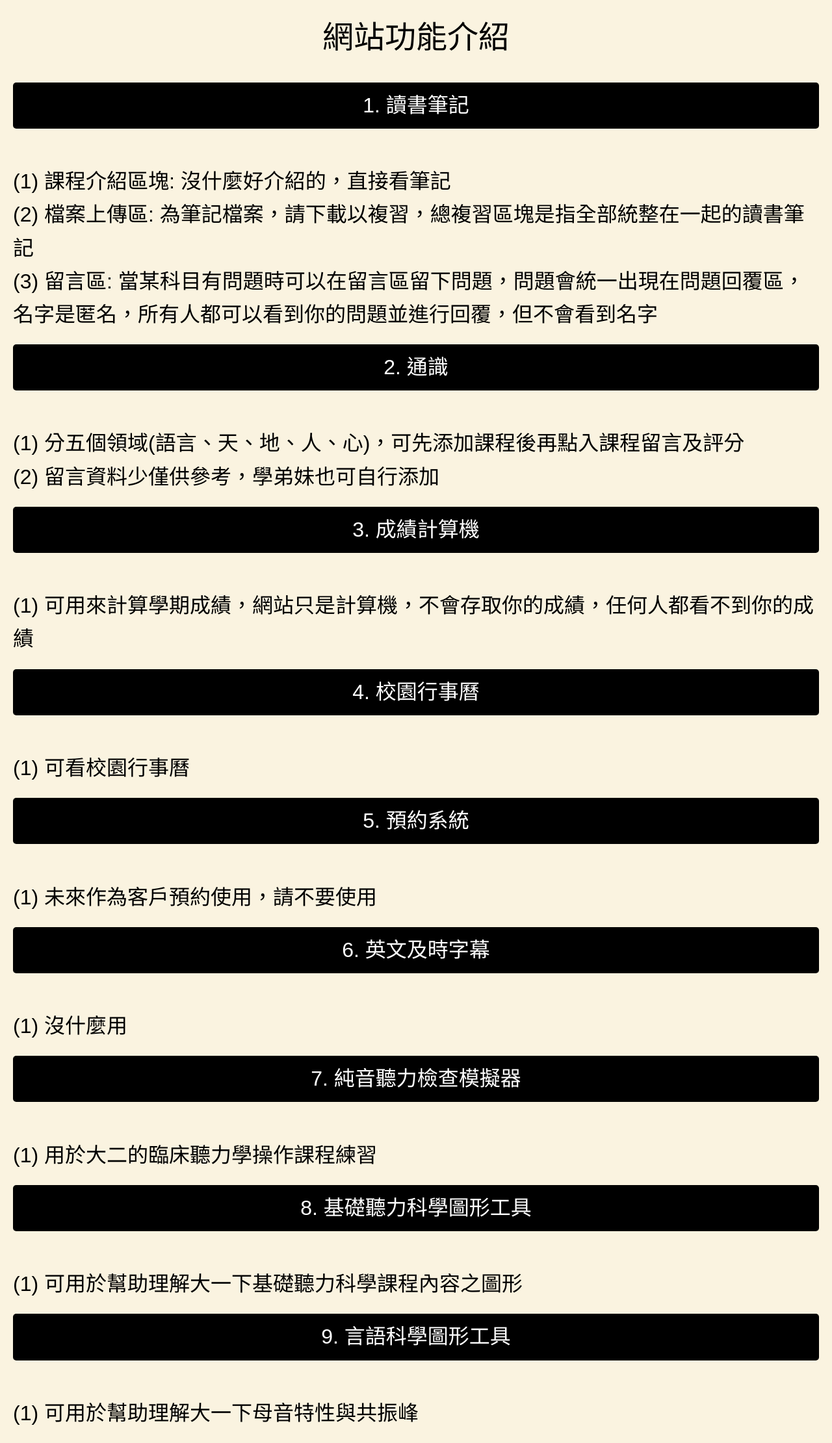
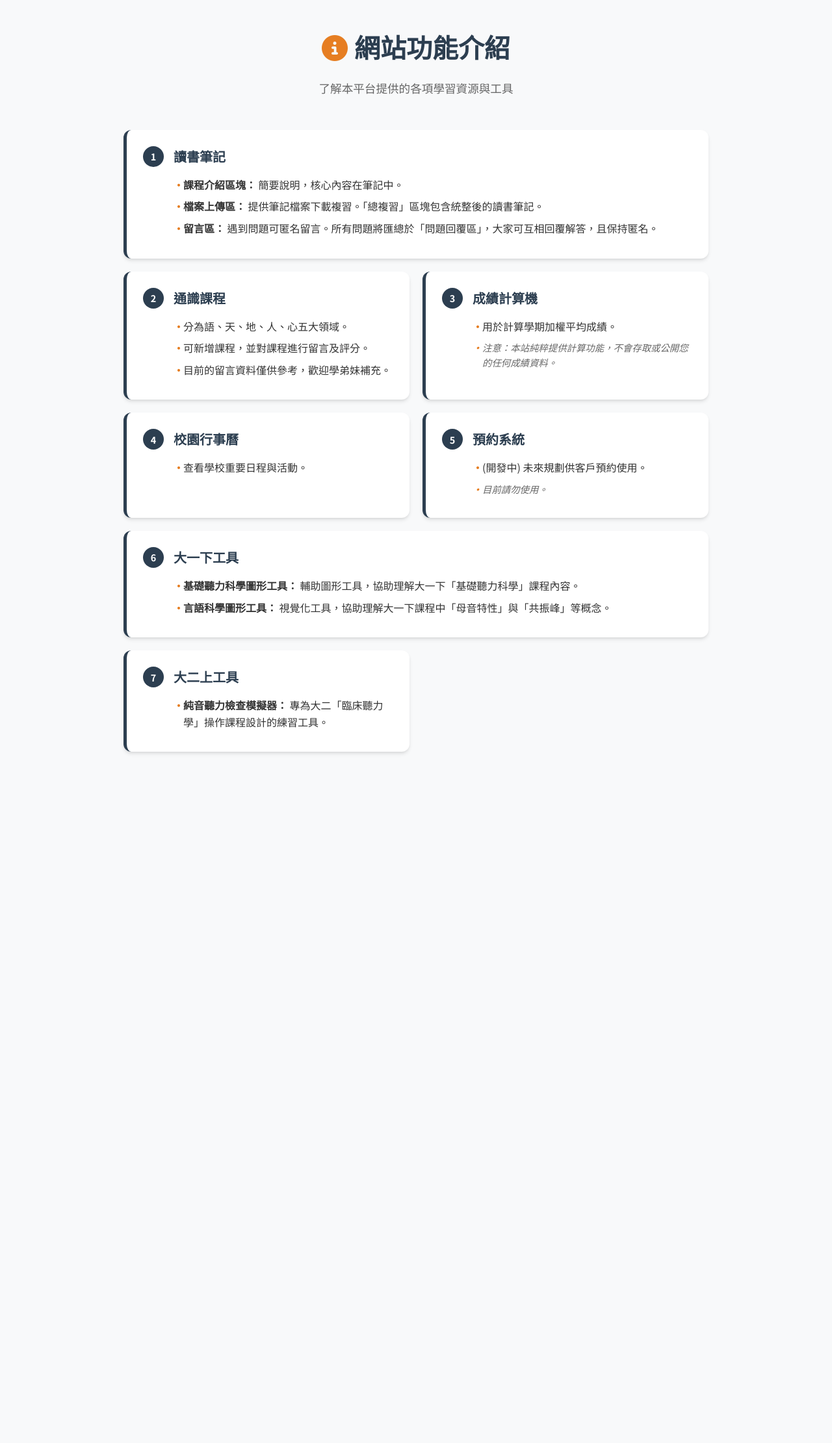
Before and after one commit to bensoncheng1118-coder/my-backend1, a Flask app: page /teach in a window 1280 px wide. Shown: the whole page at 65% size. After the commit the page ends 1160 px from the top, so only its background shows below. Run offline with Flask 3, Linux system fonts and the light colour scheme; data that the repository does not hold is empty; some libraries are stand-ins or nearby versions.

Commit message:
Update teach.html

```diff
--- a/templates/teach.html
+++ b/templates/teach.html
@@ -1,95 +1,263 @@
 <!DOCTYPE html>
 <html lang="zh-Hant">
+
 <head>
   <meta charset="UTF-8">
   <meta name="viewport" content="width=device-width, initial-scale=1.0">
   <title>網站功能介紹</title>
+  <link rel="preconnect" href="https://fonts.googleapis.com">
+  <link rel="preconnect" href="https://fonts.gstatic.com" crossorigin>
+  <link href="https://fonts.googleapis.com/css2?family=Noto+Sans+TC:wght@400;500;700&display=swap" rel="stylesheet">
+  <link rel="stylesheet" href="https://cdnjs.cloudflare.com/ajax/libs/font-awesome/6.4.0/css/all.min.css">
   <style>
-  body {
-    font-family: Arial, sans-serif;
-    line-height: 1.6;
-    margin: 20px;
-    background:#faf3e0;
+    :root {
+      --primary-color: #2c3e50;
+      --accent-color: #e67e22;
+      --bg-color: #f8f9fa;
+      --card-bg: #ffffff;
+      --text-color: #333;
+      --text-muted: #666;
+      --radius: 12px;
+      --shadow: 0 4px 6px -1px rgba(0, 0, 0, 0.1), 0 2px 4px -1px rgba(0, 0, 0, 0.06);
     }
 
-  /* 頁面最上方標題 */
-  .main-title {
-    font-size: 48px;        /* 最大字體 */
-    text-align: center;     /* 置中 */
-    margin-bottom: 30px;
+    body {
+      font-family: 'Noto Sans TC', sans-serif;
+      line-height: 1.6;
+      margin: 0;
+      padding: 0;
+      background-color: var(--bg-color);
+      color: var(--text-color);
     }
 
-  /* 功能標題 */
-  .feature-title {
-    font-size: 32px;           /* 大字體 */
-    text-align: center;        /* 置中 */
-    background-color: black;   /* 標題背景黑色 */
-    color: white;              /* 標題文字白色 */
-    padding: 10px;
-    margin: 15px 0 5px 0;
-    border-radius: 5px;
+    .container {
+      max-width: 900px;
+      margin: 40px auto;
+      padding: 0 20px;
     }
 
-  /* 功能內容 */
+    .header {
+      text-align: center;
+      margin-bottom: 50px;
+    }
+
+    .header h1 {
+      font-size: 2.5rem;
+      color: var(--primary-color);
+      margin-bottom: 10px;
+    }
+
+    .header p {
+      color: var(--text-muted);
+      font-size: 1.1rem;
+    }
+
+    .features-grid {
+      display: grid;
+      grid-template-columns: 1fr;
+      gap: 20px;
+    }
+
+    .feature-card {
+      background: var(--card-bg);
+      border-radius: var(--radius);
+      padding: 25px;
+      box-shadow: var(--shadow);
+      transition: transform 0.2s ease, box-shadow 0.2s ease;
+      border-left: 5px solid var(--primary-color);
+    }
+
+    .feature-card:hover {
+      transform: translateY(-3px);
+      box-shadow: 0 10px 15px -3px rgba(0, 0, 0, 0.1), 0 4px 6px -2px rgba(0, 0, 0, 0.05);
+    }
+
+    .feature-header {
+      display: flex;
+      align-items: center;
+      margin-bottom: 15px;
+    }
+
+    .feature-number {
+      background-color: var(--primary-color);
+      color: white;
+      width: 32px;
+      height: 32px;
+      border-radius: 50%;
+      display: flex;
+      align-items: center;
+      justify-content: center;
+      font-weight: bold;
+      margin-right: 15px;
+      font-size: 0.9rem;
+    }
+
+    .feature-title {
+      font-size: 1.25rem;
+      font-weight: 700;
+      color: var(--primary-color);
+      margin: 0;
+    }
+
     .feature-content {
-    font-size: 32px;           /* 大字體 */
-    text-align: left;          /* 左對齊 */
-    margin-bottom: 20px;
-    white-space: pre-line;     /* 保留換行 */
+      font-size: 1rem;
+      color: var(--text-color);
+      padding-left: 47px;
+      /* Align with title */
+    }
+
+    .feature-content ul {
+      list-style-type: none;
+      padding: 0;
+      margin: 0;
+    }
+
+    .feature-content li {
+      margin-bottom: 8px;
+      position: relative;
+      padding-left: 15px;
+    }
+
+    .feature-content li::before {
+      content: "•";
+      color: var(--accent-color);
+      position: absolute;
+      left: 0;
+      font-weight: bold;
+    }
+
+    .note {
+      font-size: 0.9rem;
+      color: var(--text-muted);
+      margin-top: 5px;
+      font-style: italic;
+    }
+
+    @media (min-width: 768px) {
+      .features-grid {
+        grid-template-columns: repeat(2, 1fr);
+        /* Two columns on larger screens */
+      }
+
+      /* Make some cards span full width if needed, or keep uniform grid */
+      .feature-card.full-width {
+        grid-column: span 2;
+      }
     }
   </style>
 </head>
+
 <body>
 
-<div class="main-title">網站功能介紹</div>
-
-<div class="feature-title">1. 讀書筆記</div>
-<div class="feature-content">
-(1) 課程介紹區塊: 沒什麼好介紹的，直接看筆記
-(2) 檔案上傳區: 為筆記檔案，請下載以複習，總複習區塊是指全部統整在一起的讀書筆記
-(3) 留言區: 當某科目有問題時可以在留言區留下問題，問題會統一出現在問題回覆區，名字是匿名，所有人都可以看到你的問題並進行回覆，但不會看到名字
+  <div class="container">
+    <div class="header">
+      <h1><i class="fa-solid fa-circle-info" style="color: var(--accent-color); margin-right: 10px;"></i>網站功能介紹</h1>
+      <p>了解本平台提供的各項學習資源與工具</p>
     </div>
 
-<div class="feature-title">2. 通識</div>
+    <div class="features-grid">
+
+      <!-- 1. 讀書筆記 -->
+      <div class="feature-card full-width">
+        <div class="feature-header">
+          <div class="feature-number">1</div>
+          <h2 class="feature-title">讀書筆記</h2>
+        </div>
         <div class="feature-content">
-(1) 分五個領域(語言、天、地、人、心)，可先添加課程後再點入課程留言及評分
-(2) 留言資料少僅供參考，學弟妹也可自行添加
+          <ul>
+            <li><strong>課程介紹區塊：</strong> 簡要說明，核心內容在筆記中。</li>
+            <li><strong>檔案上傳區：</strong> 提供筆記檔案下載複習。「總複習」區塊包含統整後的讀書筆記。</li>
+            <li><strong>留言區：</strong> 遇到問題可匿名留言。所有問題將匯總於「問題回覆區」，大家可互相回覆解答，且保持匿名。</li>
+          </ul>
+        </div>
       </div>
 
-<div class="feature-title">3. 成績計算機</div>
+      <!-- 2. 通識 -->
+      <div class="feature-card">
+        <div class="feature-header">
+          <div class="feature-number">2</div>
+          <h2 class="feature-title">通識課程</h2>
+        </div>
         <div class="feature-content">
-(1) 可用來計算學期成績，網站只是計算機，不會存取你的成績，任何人都看不到你的成績
+          <ul>
+            <li>分為語、天、地、人、心五大領域。</li>
+            <li>可新增課程，並對課程進行留言及評分。</li>
+            <li>目前的留言資料僅供參考，歡迎學弟妹補充。</li>
+          </ul>
+        </div>
       </div>
 
-<div class="feature-title">4. 校園行事曆</div>
+      <!-- 3. 成績計算機 -->
+      <div class="feature-card">
+        <div class="feature-header">
+          <div class="feature-number">3</div>
+          <h2 class="feature-title">成績計算機</h2>
+        </div>
         <div class="feature-content">
-(1) 可看校園行事曆
+          <ul>
+            <li>用於計算學期加權平均成績。</li>
+            <li class="note">注意：本站純粹提供計算功能，不會存取或公開您的任何成績資料。</li>
+          </ul>
+        </div>
       </div>
 
-<div class="feature-title">5. 預約系統</div>
+      <!-- 4. 校園行事曆 -->
+      <div class="feature-card">
+        <div class="feature-header">
+          <div class="feature-number">4</div>
+          <h2 class="feature-title">校園行事曆</h2>
+        </div>
         <div class="feature-content">
-(1) 未來作為客戶預約使用，請不要使用
+          <ul>
+            <li>查看學校重要日程與活動。</li>
+          </ul>
+        </div>
       </div>
 
-<div class="feature-title">6. 英文及時字幕</div>
+      <!-- 5. 預約系統 -->
+      <div class="feature-card">
+        <div class="feature-header">
+          <div class="feature-number">5</div>
+          <h2 class="feature-title">預約系統</h2>
+        </div>
         <div class="feature-content">
-(1) 沒什麼用
+          <ul>
+            <li>(開發中) 未來規劃供客戶預約使用。</li>
+            <li class="note">目前請勿使用。</li>
+          </ul>
+        </div>
       </div>
 
-<div class="feature-title">7. 純音聽力檢查模擬器</div>
+      <!-- 6. 大一下工具 -->
+      <div class="feature-card full-width">
+        <div class="feature-header">
+          <div class="feature-number">6</div>
+          <h2 class="feature-title">大一下工具</h2>
+        </div>
         <div class="feature-content">
-(1) 用於大二的臨床聽力學操作課程練習
+          <ul>
+            <li><strong>基礎聽力科學圖形工具：</strong> 輔助圖形工具，協助理解大一下「基礎聽力科學」課程內容。</li>
+            <li><strong>言語科學圖形工具：</strong> 視覺化工具，協助理解大一下課程中「母音特性」與「共振峰」等概念。</li>
+          </ul>
+        </div>
       </div>
 
-<div class="feature-title">8. 基礎聽力科學圖形工具</div>
+      <!-- 7. 大二上工具 -->
+      <div class="feature-card">
+        <div class="feature-header">
+          <div class="feature-number">7</div>
+          <h2 class="feature-title">大二上工具</h2>
+        </div>
         <div class="feature-content">
-(1) 可用於幫助理解大一下基礎聽力科學課程內容之圖形
+          <ul>
+            <li><strong>純音聽力檢查模擬器：</strong> 專為大二「臨床聽力學」操作課程設計的練習工具。</li>
+          </ul>
+        </div>
       </div>
 
-<div class="feature-title">9. 言語科學圖形工具</div>
-<div class="feature-content">
-(1) 可用於幫助理解大一下母音特性與共振峰
+    </div>
   </div>
 
 </body>
+
 </html>
```
Lines whose indentation alone changed are shown as unchanged.
